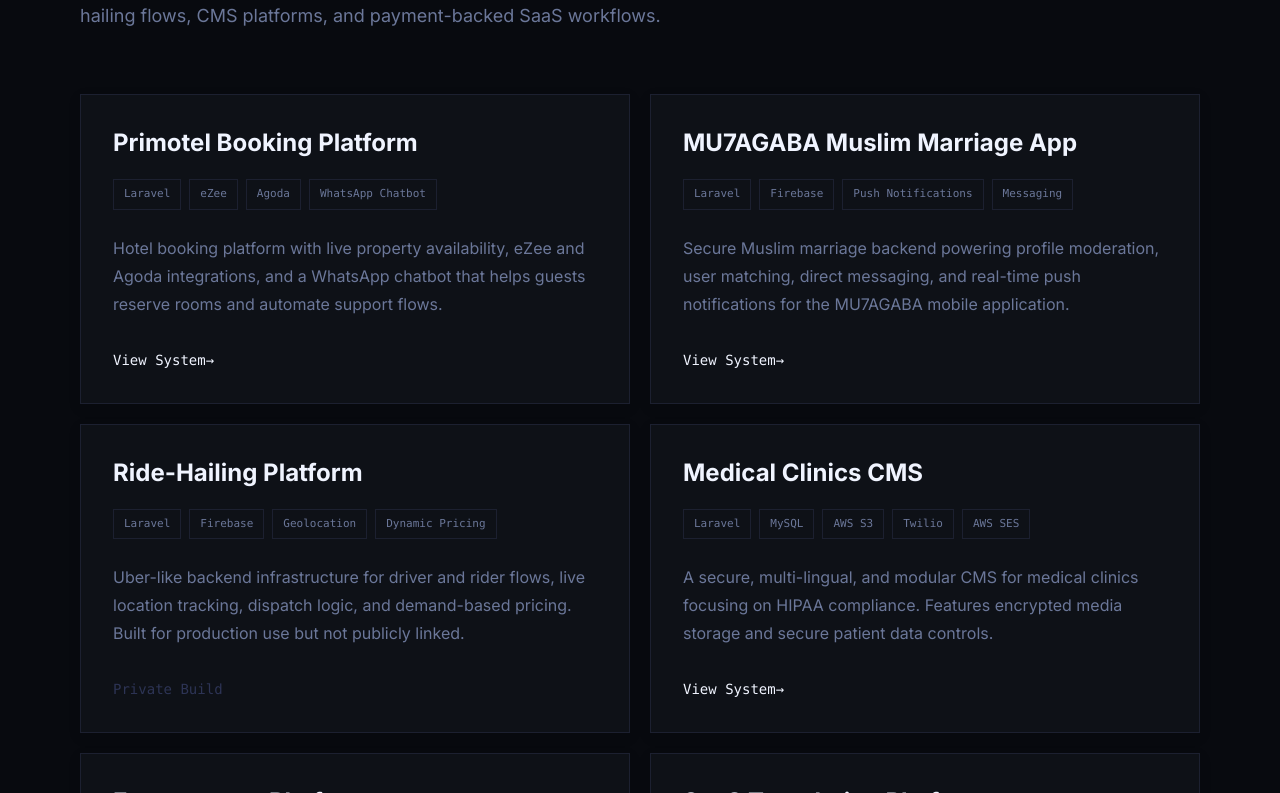
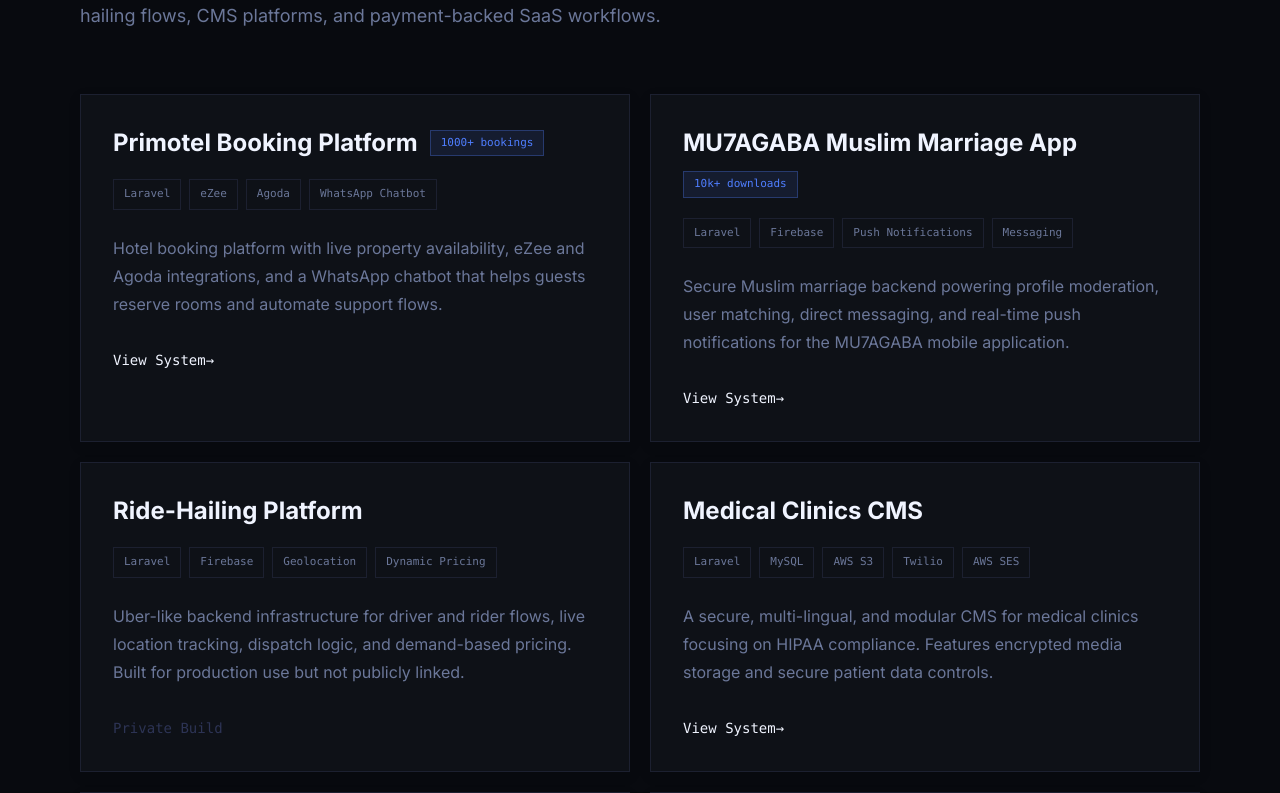
Before and after one commit to Drrrose/portfolio, a Next.js app: page / in a window 1280 px wide. Shown: the part 3367-4160 px from the top of the page. Built offline with nearby package versions, Linux system fonts and the light colour scheme.

Commit message:
Add stat badges to Primotel and MU7AGABA project cards

```diff
--- a/app/page.tsx
+++ b/app/page.tsx
@@ -214,6 +214,7 @@
   {
     name: "Primotel Booking Platform",
     tech: ["Laravel", "eZee", "Agoda", "WhatsApp Chatbot"],
+    badge: "1000+ bookings",
     description:
       "Hotel booking platform with live property availability, eZee and Agoda integrations, and a WhatsApp chatbot that helps guests reserve rooms and automate support flows.",
     url: "https://www.primotel.com/",
@@ -221,6 +222,7 @@
   {
     name: "MU7AGABA Muslim Marriage App",
     tech: ["Laravel", "Firebase", "Push Notifications", "Messaging"],
+    badge: "10k+ downloads",
     description:
       "Secure Muslim marriage backend powering profile moderation, user matching, direct messaging, and real-time push notifications for the MU7AGABA mobile application.",
     url: "https://play.google.com/store/apps/details?id=com.yamentec.mu7gaba",
@@ -1158,9 +1160,16 @@
           transition: "transform 0.4s cubic-bezier(0.16,1,0.3,1)",
         }}
       />
-      <h3 className="font-display text-2xl font-bold tracking-normal text-text-primary">
-        {project.name}
-      </h3>
+      <div className="flex flex-wrap items-center gap-3">
+        <h3 className="font-display text-2xl font-bold tracking-normal text-text-primary">
+          {project.name}
+        </h3>
+        {project.badge && (
+          <span className="rounded-card border border-accent/30 bg-accent/10 px-2.5 py-1 font-mono text-[11px] text-accent">
+            {project.badge}
+          </span>
+        )}
+      </div>
       <div className="mt-5 flex flex-wrap gap-2">
         {project.tech.map((tech, i) => (
           <span
```
